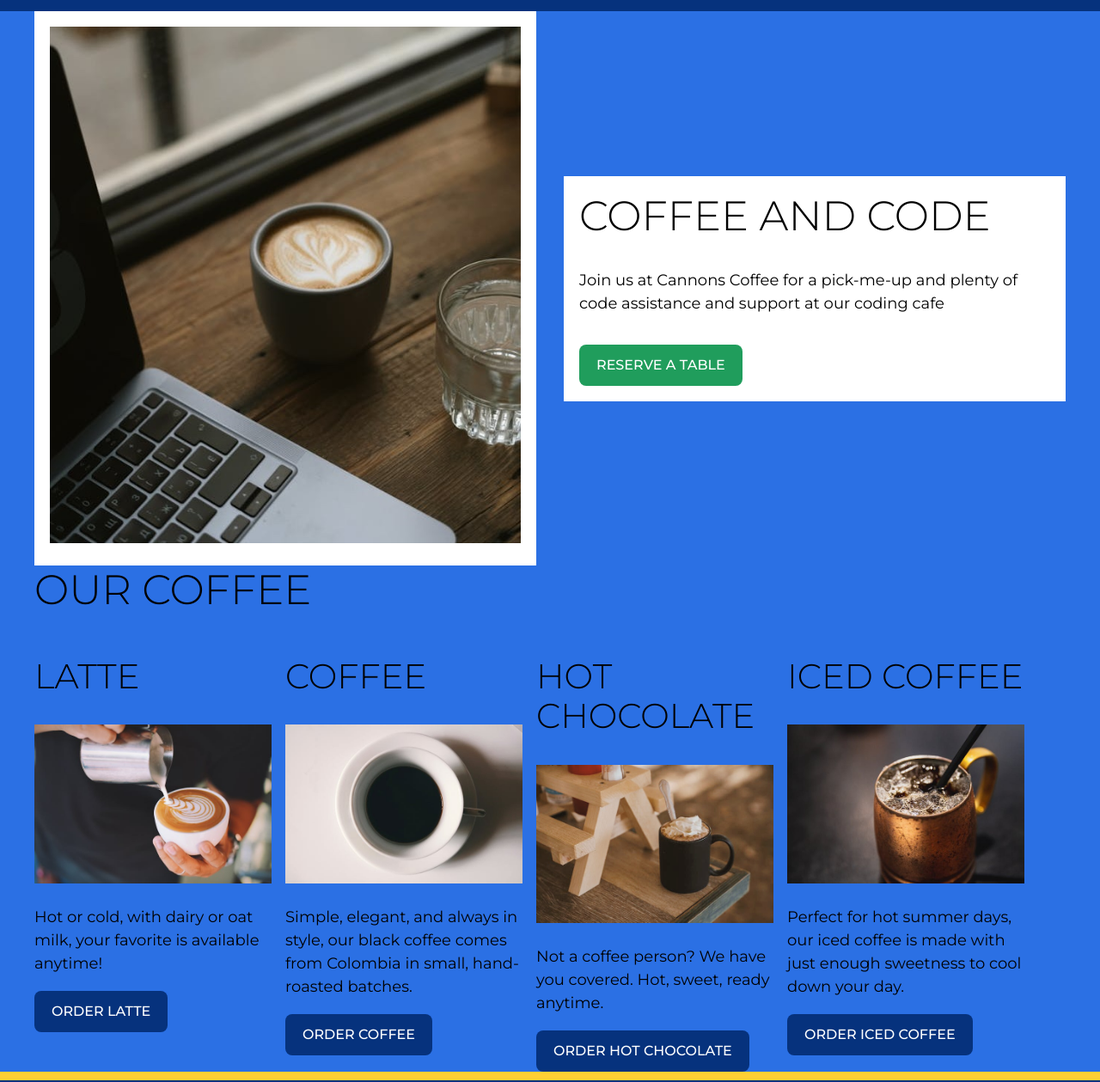
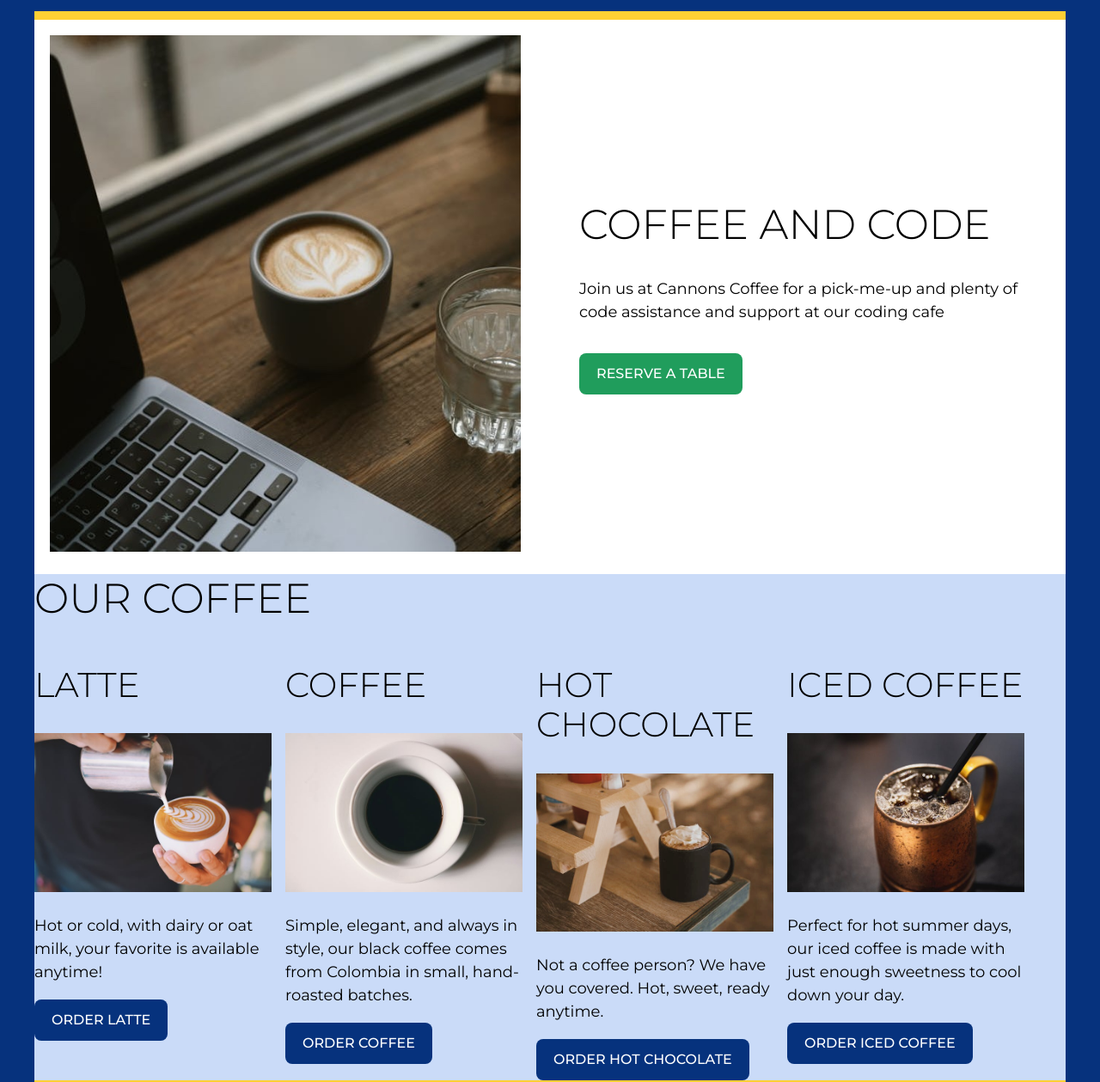
Before and after one commit to Meera436/cannons-coffee, a plain HTML site: page index.html in a window 1280 px wide. Shown: the part 80-1339 px from the top of the page at 86% size. Drawn offline with Linux system fonts and the light colour scheme.

Commit message:
fixed width of yellow border and page background colors

```diff
--- a/css/style.css
+++ b/css/style.css
@@ -21,11 +21,12 @@ body {
     font-size: 1.125rem;
     line-height: 1.5;
     margin: 0;
-    background-color: var(--color-bluetiful);
+    background-color: var(--color-catalina);
 
 }
 
 .hero{
+    background-color: var(--color-white);
     display:flex;
     flex-direction: row;
     align-items: center;
@@ -68,6 +69,8 @@ html {
 
 
 .container {
+    border-top: 10px solid var(--color-sunglow);
+    border-bottom: 10px solid var(--color-sunglow);
     max-width: 1200px;
     width: 100%;
     margin: 0 auto;
@@ -182,6 +185,7 @@ h3 {
 
 .card-container {
   display: flex;
+  background-color: var(--color-light-blue);
   flex-wrap: wrap;
   gap: 1rem;
 }
@@ -263,7 +267,6 @@ h3 {
 }
 .footer{
     background-color: var(--color-catalina);
-    border-top: 10px solid var(--color-sunglow);
     color:(var(--color-white));
     text-align: center;
     padding: 2rem 1rem;
```
